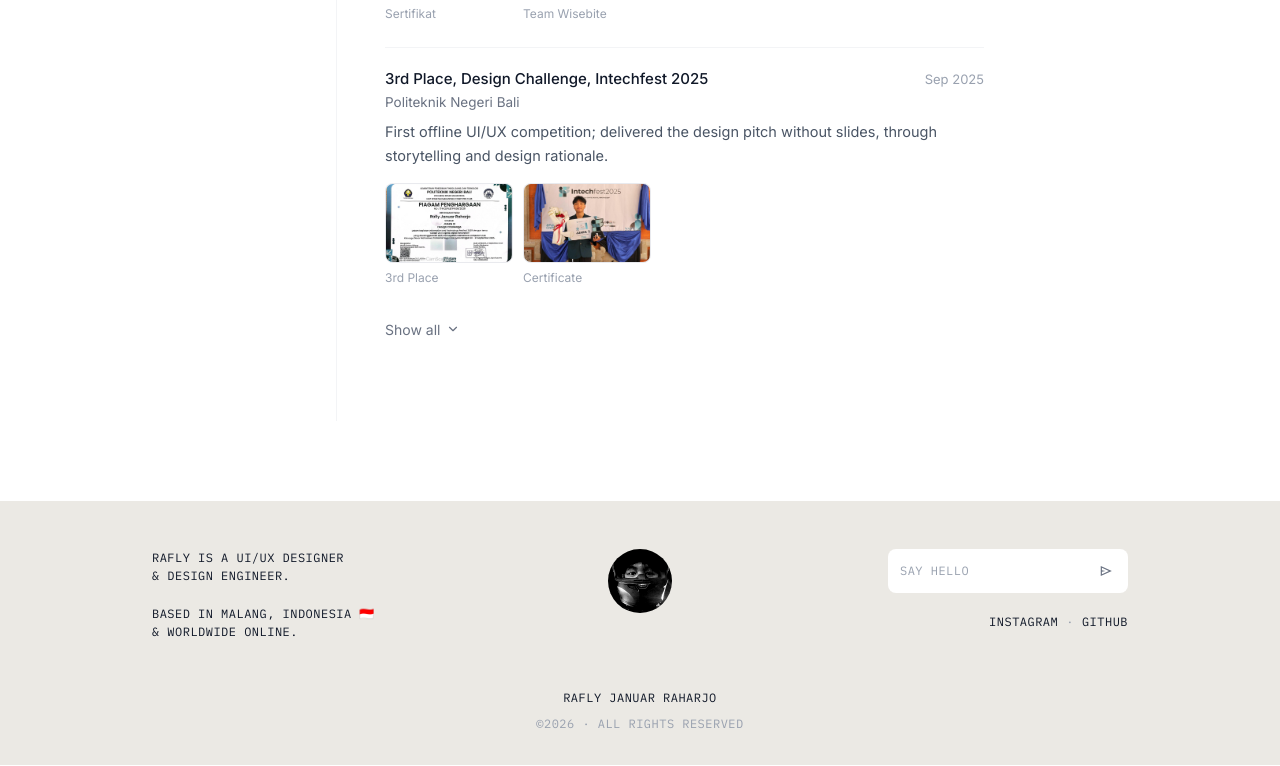
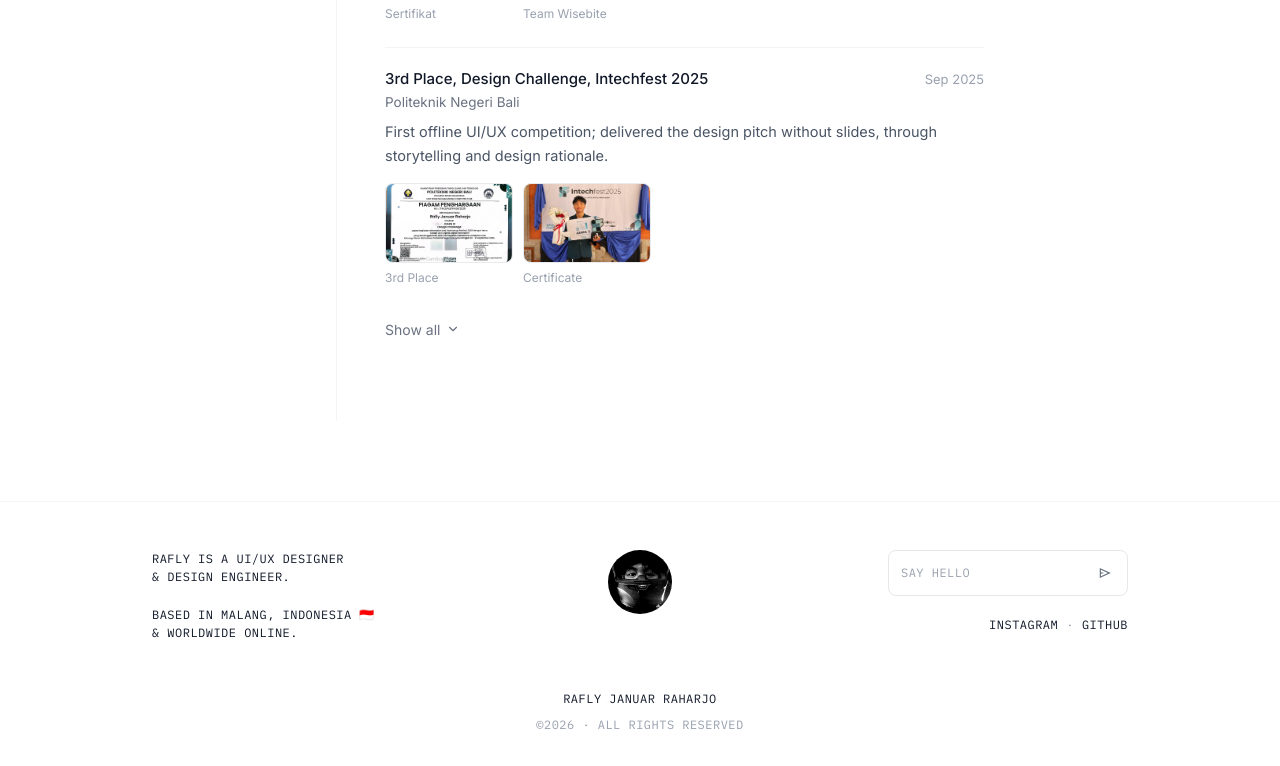
Before and after one commit to RaflyJanuarRaharjo/PortoRaf, a React (Vite) app: page / in a window 1280 px wide. Shown: the part 2199-2965 px from the top of the page. Built offline with nearby package versions, Linux system fonts and the light colour scheme.

Commit message:
White footer

```diff
--- a/src/components/Footer.jsx
+++ b/src/components/Footer.jsx
@@ -20,7 +20,7 @@ export default function Footer() {
   }
 
   return (
-    <motion.footer {...reveal} className="bg-[#ebe9e4] font-mono uppercase text-[12px] tracking-[0.04em] text-gray-900">
+    <motion.footer {...reveal} className="bg-white border-t border-gray-100 font-mono uppercase text-[12px] tracking-[0.04em] text-gray-900">
       <div className="max-w-5xl mx-auto px-6 pt-12 pb-8">
         <div className="grid grid-cols-1 md:grid-cols-3 gap-10 md:gap-6 items-start">
           {/* Kiri */}
@@ -47,7 +47,7 @@ export default function Footer() {
 
           {/* Kanan: form + sosial */}
           <div className="flex flex-col items-center md:items-end gap-5 order-3">
-            <form onSubmit={send} className="flex w-full max-w-[240px] items-center bg-white rounded-lg pl-3 pr-1.5 py-1.5">
+            <form onSubmit={send} className="flex w-full max-w-[240px] items-center bg-white border border-gray-200 focus-within:border-gray-400 transition-colors rounded-lg pl-3 pr-1.5 py-1.5">
               <input
                 value={msg}
                 onChange={(e) => setMsg(e.target.value)}
```
